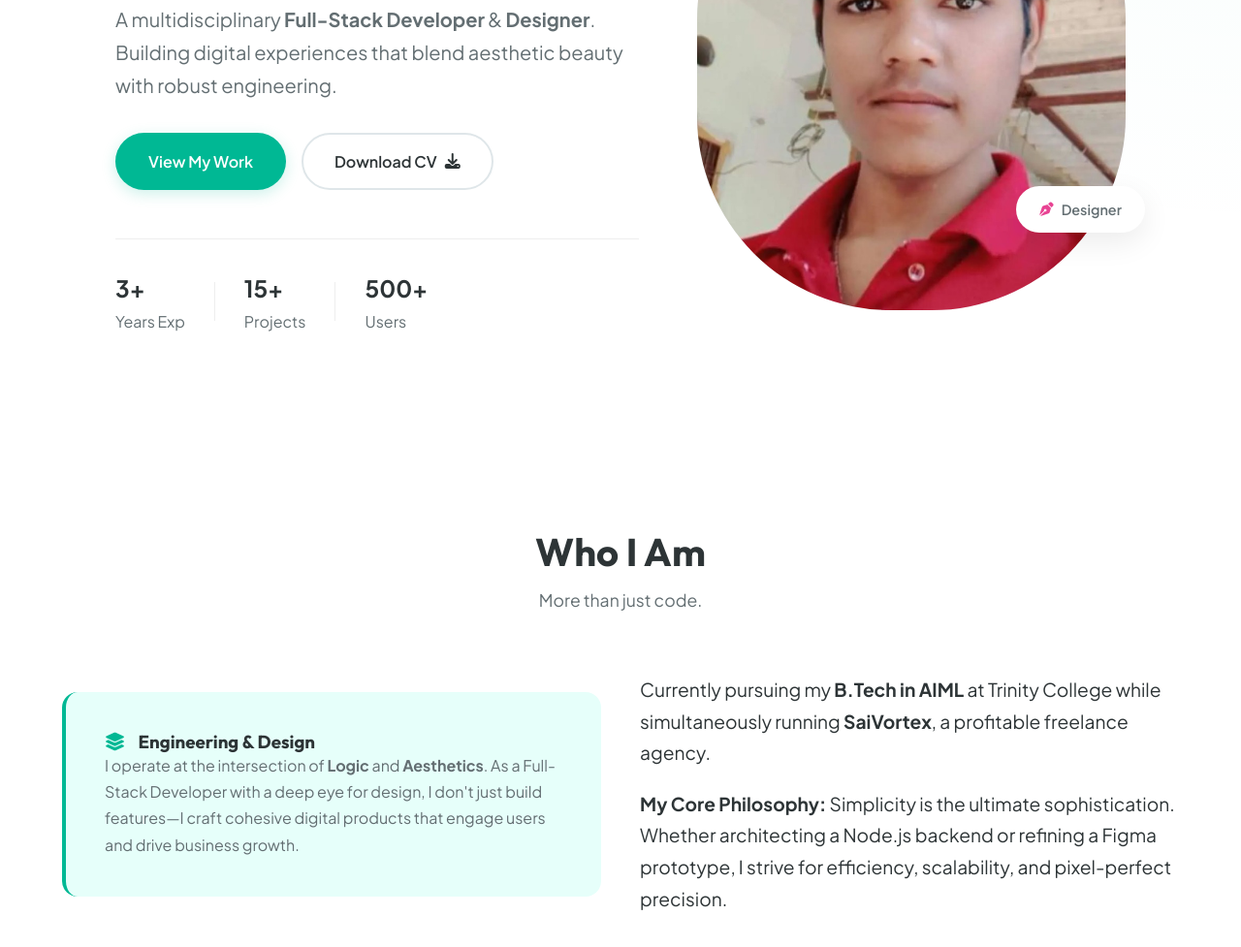
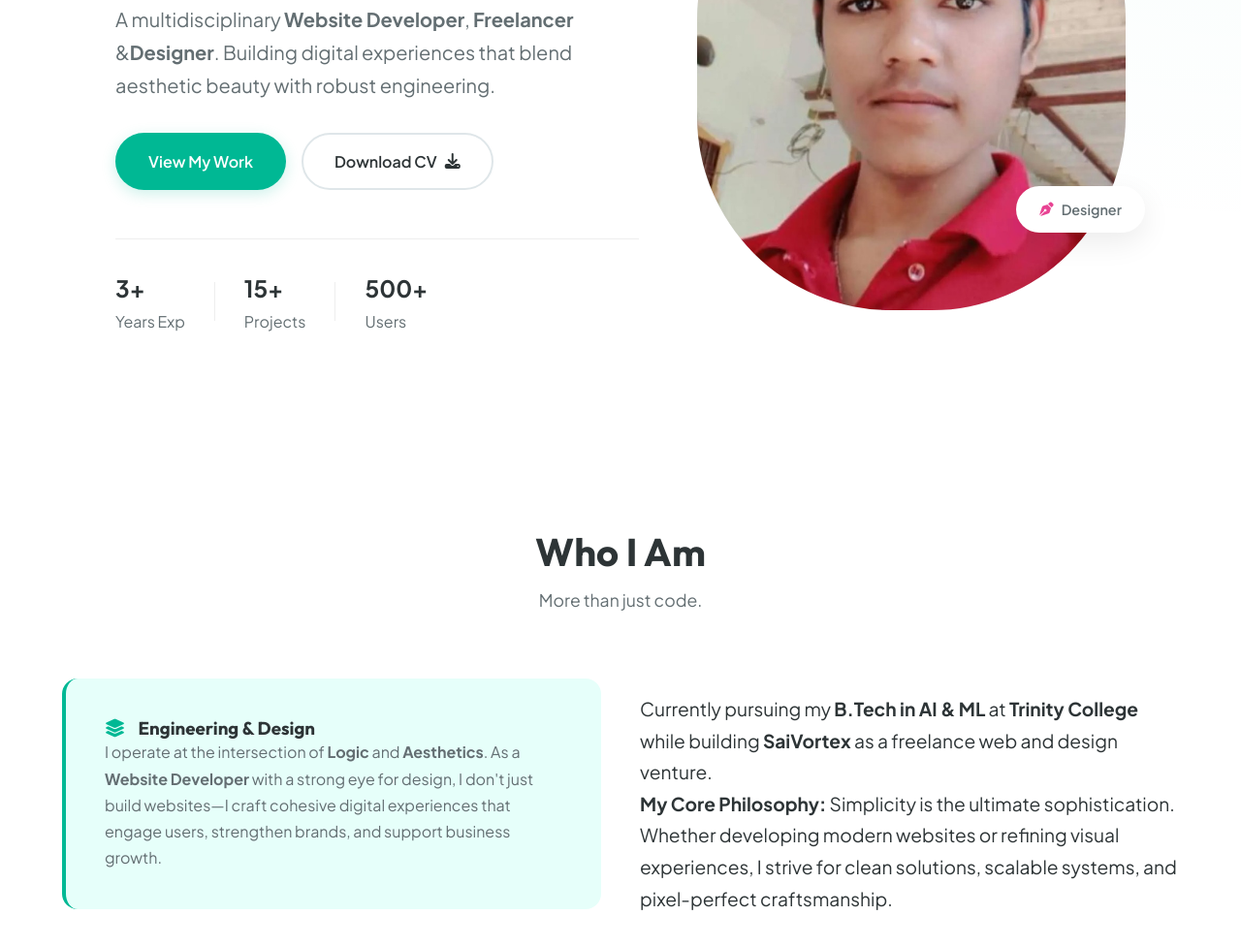
Before and after one commit to saicharan-bhuthkuri/portfolio-v.2, a website: page public/index.html in a window 1280 px wide. Shown: the part 355-1332 px from the top of the page at 97% size. Drawn offline with Linux system fonts and the light colour scheme.

Commit message:
Revise developer and design descriptions in index.html
Updated descriptions to reflect a focus on website development and design. Enhanced the narrative to emphasize simplicity and craftsmanship in digital experiences.

```diff
--- a/public/index.html
+++ b/public/index.html
@@ -73,7 +73,7 @@
                     <span class="hero-greeting">Hello, I'm</span>
                     <h1 class="hero-title">Saicharan <br> <span class="text-gradient">Bhuthkuri</span></h1>
                     <p class="hero-subtitle">
-                        A multidisciplinary <strong>Full-Stack Developer</strong> & <strong>Designer</strong>.
+                        A multidisciplinary <strong>Website Developer</strong>, <strong>Freelancer</strong> &<strong>Designer</strong>.
                         Building digital experiences that blend aesthetic beauty with robust engineering.
                     </p>
                     <div class="btn-group">
@@ -123,21 +123,22 @@
                             Engineering & Design</h3>
                         <p>
                             I operate at the intersection of <strong>Logic</strong> and <strong>Aesthetics</strong>.
-                            As a Full-Stack Developer with a deep eye for design, I don't just build features—I craft
-                            cohesive digital products that engage users and drive business growth.
+                            As a <strong>Website Developer</strong> with a strong eye for design, I don't just build websites—I craft cohesive digital experiences that engage users, strengthen brands, and support business growth.
                         </p>
                     </div>
 
                     <div class="about-bio">
                         <p style="margin-bottom: 20px;">
-                            Currently pursuing my <strong>B.Tech in AIML</strong> at Trinity College while
-                            simultaneously
-                            running <strong>SaiVortex</strong>, a profitable freelance agency.
-                        </p>
-                        <p>
-                            <strong>My Core Philosophy:</strong> Simplicity is the ultimate sophistication.
-                            Whether architecting a Node.js backend or refining a Figma prototype, I strive for
-                            efficiency, scalability, and pixel-perfect precision.
+                            <p>
+    Currently pursuing my <strong>B.Tech in AI &amp; ML</strong> at <strong>Trinity College</strong>
+    while building <strong>SaiVortex</strong> as a freelance web and design venture.
+</p>
+
+<p>
+    <strong>My Core Philosophy:</strong> Simplicity is the ultimate sophistication.
+    Whether developing modern websites or refining visual experiences, I strive for
+    clean solutions, scalable systems, and pixel-perfect craftsmanship.
+</p>
                         </p>
                     </div>
                 </div>
```
